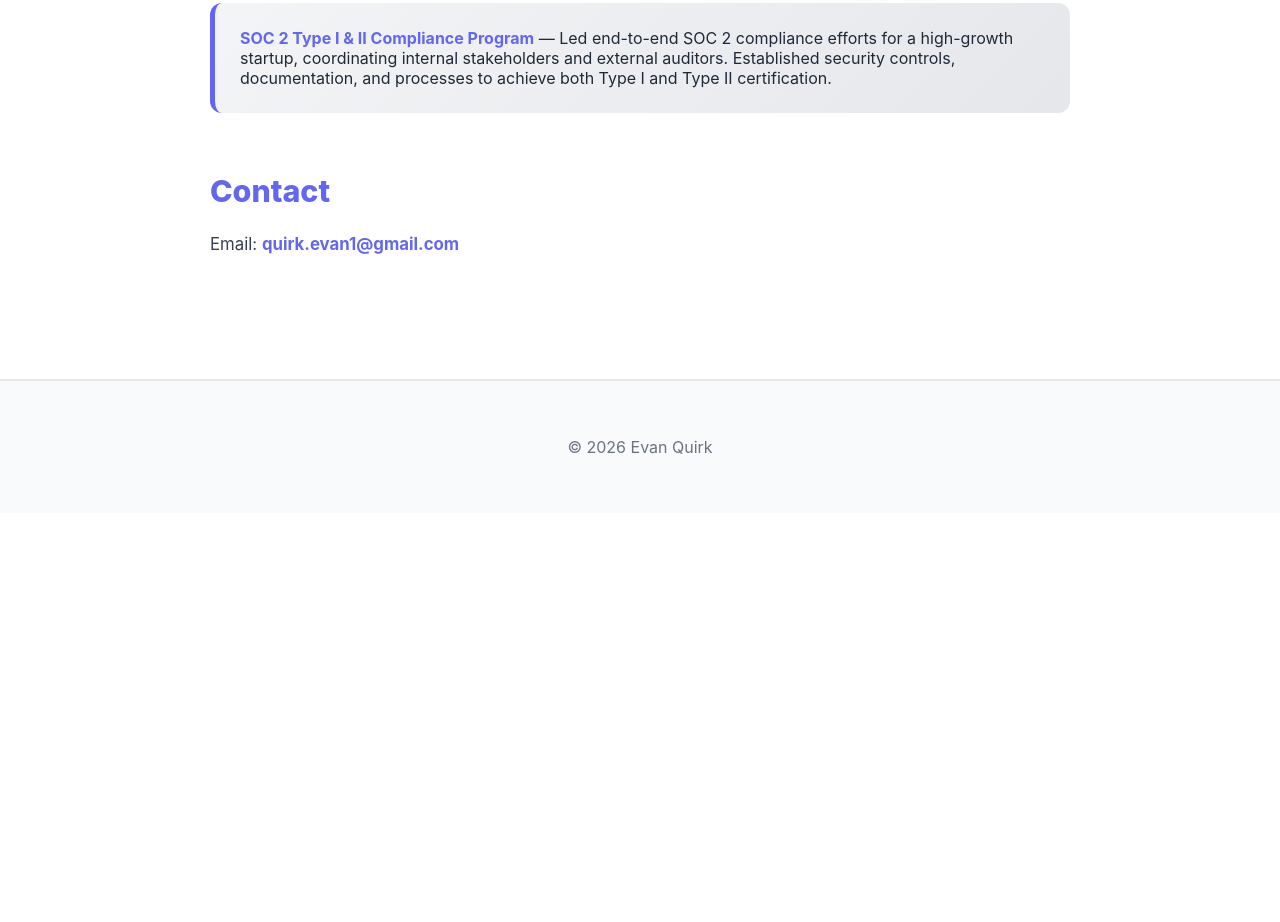
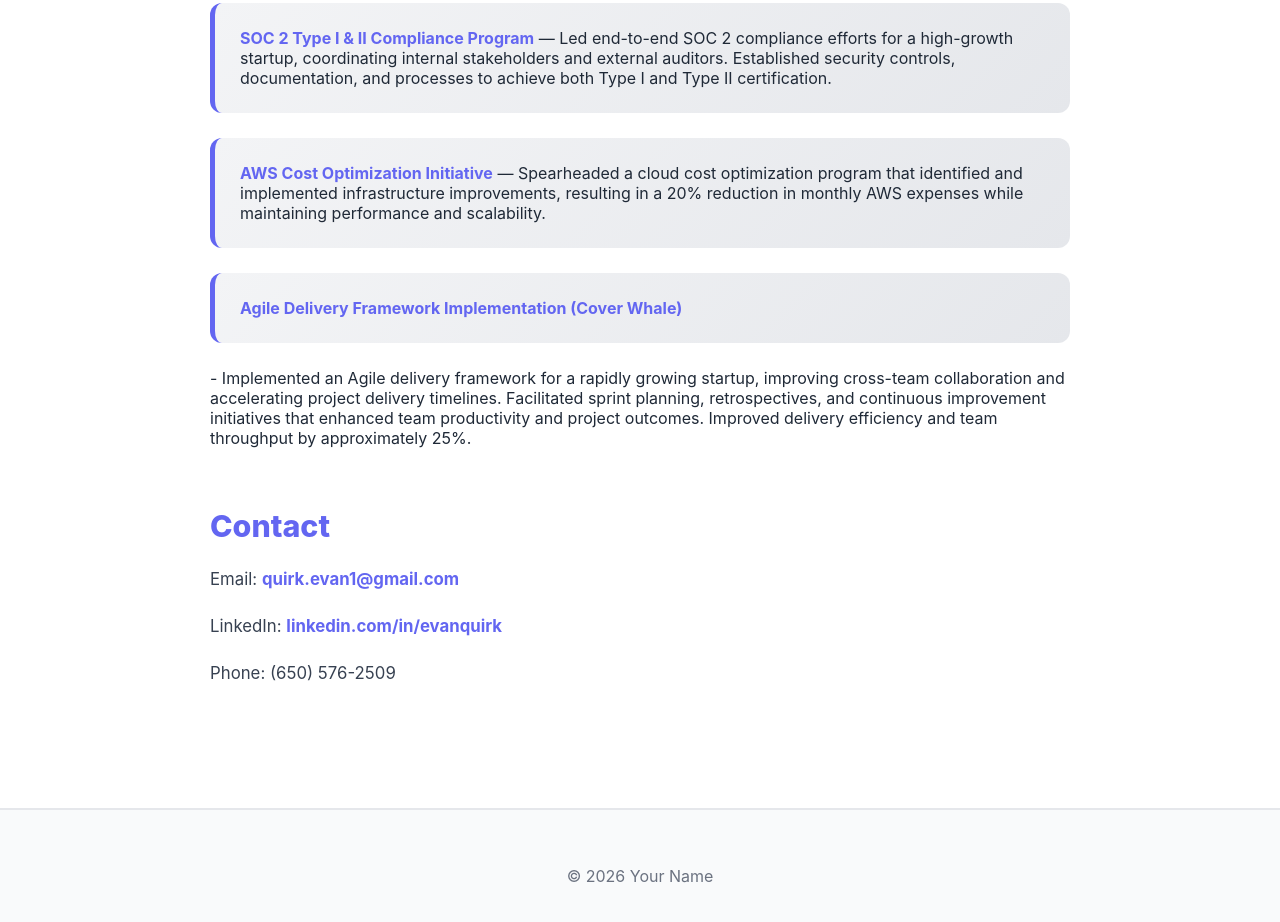
Before and after one commit to equirk0910/Evan-Quirk-Portfolio, a website: page public/index.html in a window 1280 px wide. Shown: the part 1096-2018 px from the top of the page. Before the commit the page ends 1609 px from the top, so only its background shows below. Drawn offline with Linux system fonts and the light colour scheme.

Commit message:
Update index.html

```diff
--- a/public/index.html
+++ b/public/index.html
@@ -8,13 +8,13 @@
   </head>
   <body>
     <header>
-      <h1>Evan Quirk</h1>
+      <h1>Evan Quirk M.B.A</h1>
       <p>Technical Project Manager focused on delivering large-scale ERP, cloud, and integration programs that improve data integrity, reduce operational cost, and scale enterprise systems across engineering and business teams. • Portfolio</p>
     </header>
     <main>
       <section id="about">
         <h2>About</h2>
-        <p>Technical Project Manager specializing in ERP systems, cloud infrastructure, and enterprise-scale system integrations. I lead cross-functional initiatives that improve data integrity, operational efficiency, and platform scalability across complex technical environments.</p>
+        <p>Technical Project Manager specializing in ERP systems, cloud infrastructure, and enterprise-scale system integrations. I lead cross-functional initiatives that improve data integrity, operational efficiency, and platform scalability across complex technical environments.
 
         <p>I have delivered high-impact programs including a Product Source of Truth initiative across Sage X3 and multiple downstream systems, SOC 2 Type I & II compliance for a high-growth startup, and AWS optimization efforts that reduced infrastructure costs. I’ve also led automation and systems initiatives generating over $250K in annual operational savings.</p>
 
@@ -26,15 +26,19 @@
           <li><strong>ERP Product Source of Truth (Sage X3 Integration)</strong> — Led an enterprise initiative to centralize product master data into Sage X3, integrating four downstream systems and coordinating multiple cross-functional teams. Improved data consistency, reduced operational friction, and enabled a scalable product lifecycle management structure across the organization.</li>
           <li><strong>Parcel Rate Shopping Automation (Carrier API Integration)</strong> — Designed and implemented an automated shipping rate optimization system using UPS, FedEx, USPS, and Amazon APIs. Improved logistics decision-making and generated approximately $250K in annual shipping cost savings.</li>
             <li><strong>SOC 2 Type I & II Compliance Program</strong> — Led end-to-end SOC 2 compliance efforts for a high-growth startup, coordinating internal stakeholders and external auditors. Established security controls, documentation, and processes to achieve both Type I and Type II certification.</li>
+            <li><strong>AWS Cost Optimization Initiative</strong> — Spearheaded a cloud cost optimization program that identified and implemented infrastructure improvements, resulting in a 20% reduction in monthly AWS expenses while maintaining performance and scalability.</li>
+            <li><strong>Agile Delivery Framework Implementation (Cover Whale)</strong></li> - Implemented an Agile delivery framework for a rapidly growing startup, improving cross-team collaboration and accelerating project delivery timelines. Facilitated sprint planning, retrospectives, and continuous improvement initiatives that enhanced team productivity and project outcomes. Improved delivery efficiency and team throughput by approximately 25%.</li>
         </ul>
       </section>
       <section id="contact">
         <h2>Contact</h2>
         <p>Email: <a href="mailto:quirk.evan1@gmail.com">quirk.evan1@gmail.com</a></p>
-      </section>
+        <p>LinkedIn: <a href="https://www.linkedin.com/in/evanquirk/" target="_blank">linkedin.com/in/evanquirk</a></p>
+        <p>Phone: (650) 576-2509</p>
+    </section>
     </main>
     <footer>
-      <p>&copy; <span id="year"></span> Evan Quirk</p>
+      <p>&copy; <span id="year"></span> Your Name</p>
     </footer>
     <script>
       document.getElementById('year').textContent = new Date().getFullYear();
```
